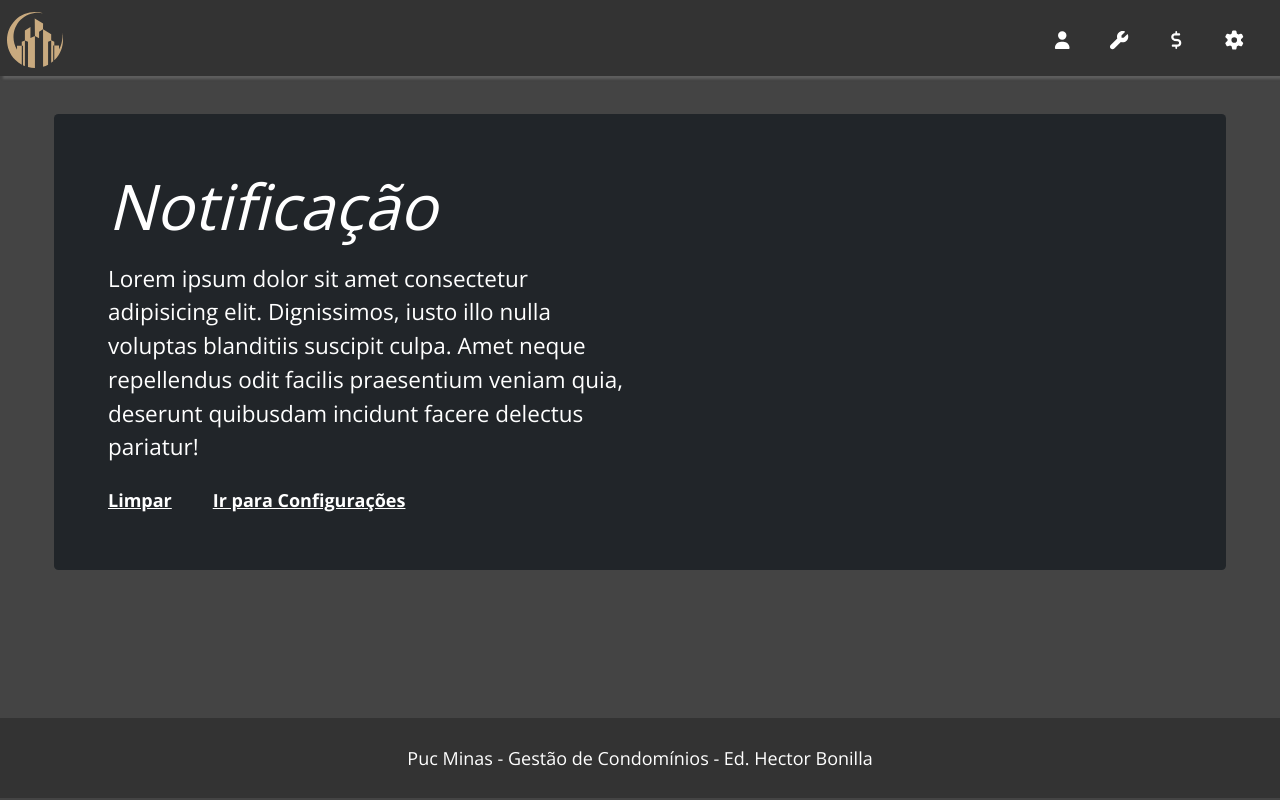
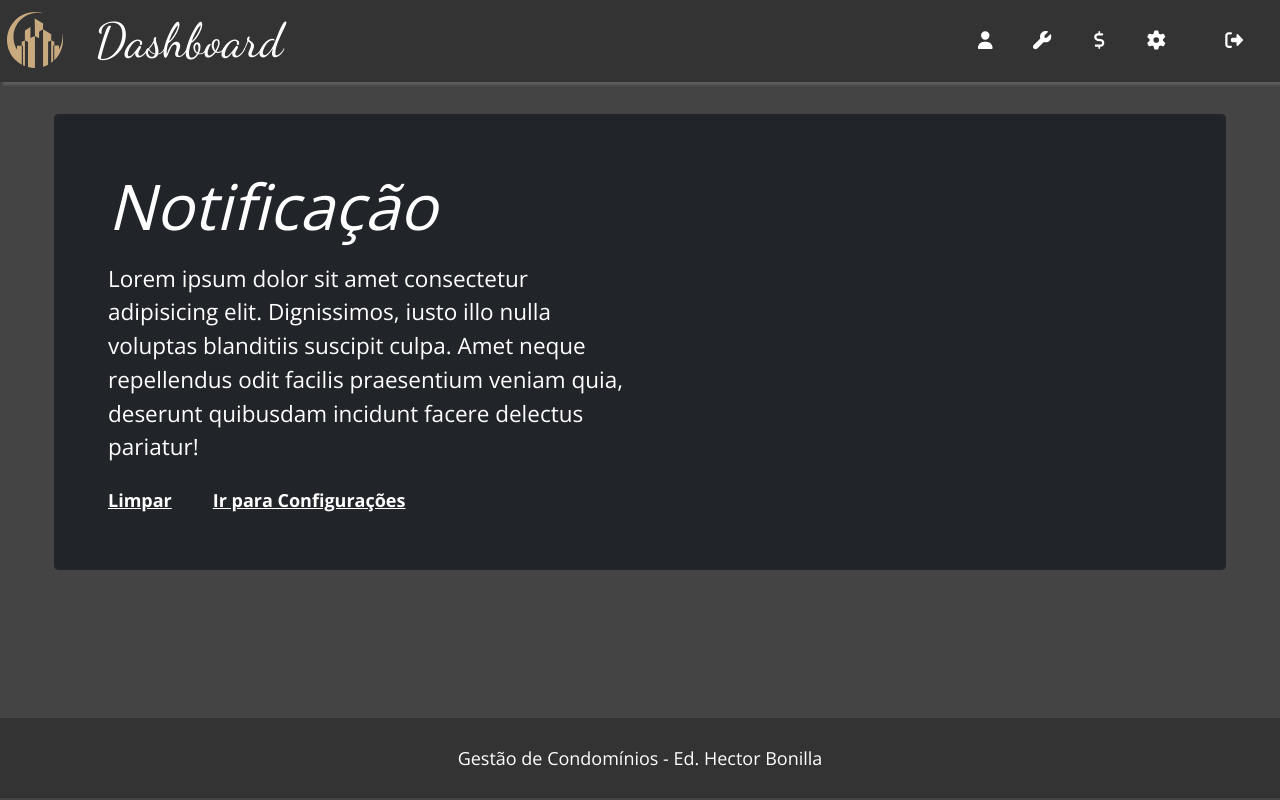
Before and after one commit to ICEI-PUC-Minas-PMV-SI/WebApplicationProject-Template-and-not-just-main., a plain HTML site: page src/pages/index.html in a window 1280 px wide. Drawn offline with nearby package versions, Linux system fonts and the light colour scheme.

Commit message:
adicionar o botão de logout na Página Inicial

```diff
--- /dev/null
+++ b/src/helpers/logout.js
@@ -0,0 +1,11 @@
+function logout() {
+  const current = localStorage.getItem('account')
+
+  //Se o usuário existir, ele será removido do LocalStorage
+  if(current) {
+    localStorage.removeItem('account')
+  }
+
+   //Redireciona para a Página de Login
+   //window.location.href = '../pages/login/login.html';
+}
--- a/src/pages/index.html
+++ b/src/pages/index.html
@@ -17,11 +17,13 @@
         <a href="./index.html">
             <img src="../assets/logo.svg" class="logo" alt="logo">
         </a>
+        <div class="topnav-title"><span>Dashboard</span></div>
         <div class="menu">
             <a href="./account/account.html" class="link" title="Usuário"><span><i class="fas fa-user"></i></span></i></a>
             <a href="./services/services.html" class="link" title="Serviços"><span><i class="fas fa-wrench"></span></i></a>
             <a href="./financial/financial.html" class="link" title="Financeiro"><span><i class="fas fa-dollar-sign"></span></i></a>
             <a href="./settings/settings.html" class="link" title="Configurações"><span><i class="fas fa-cog"></span></i></a>
+            <a href="./login/login.html" class="link" style="margin-left: 20px;" onclick="logout()"><span><i class="fas fa-sign-out-alt"></span></i></a>
         </div>
     </header>
     <div class="layout">
@@ -37,8 +39,9 @@
                 </div>
               </div>
         </main>
-        <div class="footer">Puc Minas - Gestão de Condomínios - Ed. Hector Bonilla</div>
+        <div class="footer">Gestão de Condomínios - Ed. Hector Bonilla</div>
     </div>
     <script src="https://cdn.jsdelivr.net/npm/bootstrap@5.0.1/dist/js/bootstrap.bundle.min.js" integrity="sha384-gtEjrD/SeCtmISkJkNUaaKMoLD0//ElJ19smozuHV6z3Iehds+3Ulb9Bn9Plx0x4" crossorigin="anonymous"></script>
+    <script src="../helpers/logout.js"></script>
 </body>
 </html>
--- a/src/styles/global.css
+++ b/src/styles/global.css
@@ -67,7 +67,7 @@ img {
 
 ::selection {
   color: var(--bodyBackground);
-  background: var(--hoverColor);
+  background: #777;
 }
 
 
```
